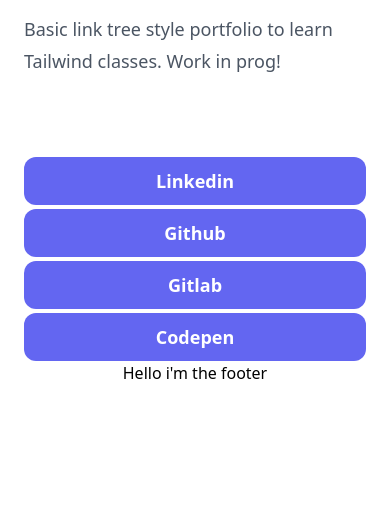
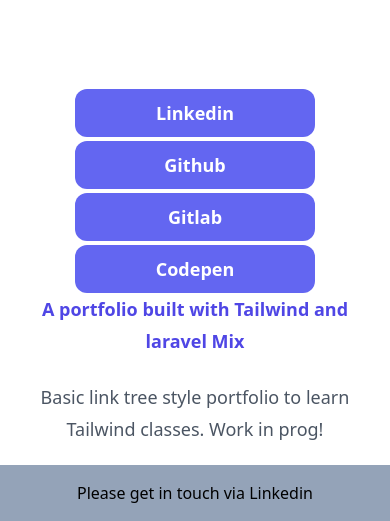
Before and after one commit to Nicolabell/Tailwind-laravel-mix, a website with bundled scripts: page index.html in a window 390 px wide. Shown: the part 496-1017 px from the top of the page. Before the commit the page ends 881 px from the top, so only its background shows below. Built offline with nearby package versions, Linux system fonts and the light colour scheme.

Commit message:
sort out responsive display of buttons on all devices

```diff
--- a/index.html
+++ b/index.html
@@ -21,25 +21,25 @@
         class="mx-auto"
       />
       <div class="mx-auto max-w-2xl px-6 lg:px-8">
-        <div class="sm:text-center">
+        <div class="text-center">
           <h2 class="text-lg font-semibold leading-8 text-indigo-600">
             A portfolio built with Tailwind and laravel Mix
           </h2>
-          <p class="mx-auto mt-6 max-w-2xl text-lg leading-8 text-gray-600">
-            Basic link tree style portfolio to learn Tailwind classes. Work in
-            prog!
-          </p>
+
         </div>
+
+<!-- start of buttons -->
+
 
         <div class="mt-20 max-w-lg sm:mx-auto md:max-w-none">
           <div
-            class="grid grid-cols-1 gap-y-1 md:grid-cols-2 md:gap-x-12 md:gap-y-12"
+            class="grid grid-cols-1 gap-y-1 sm:grid-cols-2 md:gap-x-12 md:gap-y-10 "
           >
-            <div class="relative flex flex-col gap-1 sm:flex-row md:flex-col">
+            <div class="relative  flex flex-col gap-1 sm:flex-row md:flex-col items-center justify-center">
               <button
-                class="flex h-12 items-center justify-center rounded-xl bg-indigo-500 text-white sm:shrink-0  hover:bg-sky-700"
+                class="flex h-12 w-60 items-center justify-center rounded-xl bg-indigo-500 text-white sm:shrink-0  hover:bg-sky-700"
               >
-                <a class="sm:min-w-0 sm:flex-1"
+                <a class="sm:min-w-0 sm:flex-0"
                     href="https://www.linkedin.com/in/bellnicola/"
                     target="_blank"
                     rel="noopener noreferrer"
@@ -53,10 +53,10 @@
               </button>
             </div>
 
-            <div class="relative flex flex-col gap-6 sm:flex-row md:flex-col">
+            <div class="relative flex flex-col gap-6 sm:flex-row md:flex-col items-center justify-center">
               <a href="https://github.com/Nicolabell" target="_blank"
                     ><div
-                class="flex h-12 items-center justify-center rounded-xl bg-indigo-500 text-white sm:shrink-0 hover:bg-sky-700"
+                class="flex h-12 w-60 items-center justify-center rounded-xl bg-indigo-500 text-white sm:shrink-0 hover:bg-sky-700"
               >
                 <button class="sm:min-w-0 sm:flex-1">
                   <p
@@ -70,7 +70,7 @@
             </div>
 
             <div
-              class="relative flex flex-col sm:flex-row md:flex-col lg:flex-col"
+              class="relative flex flex-col sm:flex-row md:flex-col lg:flex-col items-center justify-center"
             >
               <div
                 class="flex h-12 w-60 items-center justify-center rounded-xl bg-indigo-500 text-white sm:shrink-0 hover:bg-sky-700"
@@ -87,7 +87,7 @@
               </div>
             </div>
 
-            <div class="relative flex flex-col gap-6 sm:flex-row md:flex-col">
+            <div class="relative flex flex-col gap-6 sm:flex-row md:flex-col items-center justify-center">
               <div
                 class="flex h-12 w-60 items-center justify-center rounded-xl bg-indigo-500 text-white sm:shrink-0 hover:bg-sky-700"
               >
@@ -103,13 +103,26 @@
                 </div>
               </div>
             </div>
-          </div>
+            </div>
+
+            <!-- End of buttons, start of other stuff  -->
+
+            <div class="text-center m-7">
+              <h2 class="text-lg font-semibold leading-8 text-indigo-600">
+                A portfolio built with Tailwind and laravel Mix
+              </h2>
+              <p class="mx-auto mt-6 max-w-2xl text-lg leading-8 text-gray-600 ">
+                Basic link tree style portfolio to learn Tailwind classes. Work in
+                prog!
+              </p>
+           </div>
         </div>
       </div>
     </div>
 
-    <footer class="bg-slate-400 text-center">
-      <div class="py-4 px'">Hello i'm the footer</div>
+
+    <footer class="bg-slate-400 text-center md:w-1">
+      <div class="py-4">Please get in touch via Linkedin</div>
     </footer>
     <script src="./dist/app.js"></script>
   </body>
```
Also changed, not shown: README.txt, dist/css/app.css.
